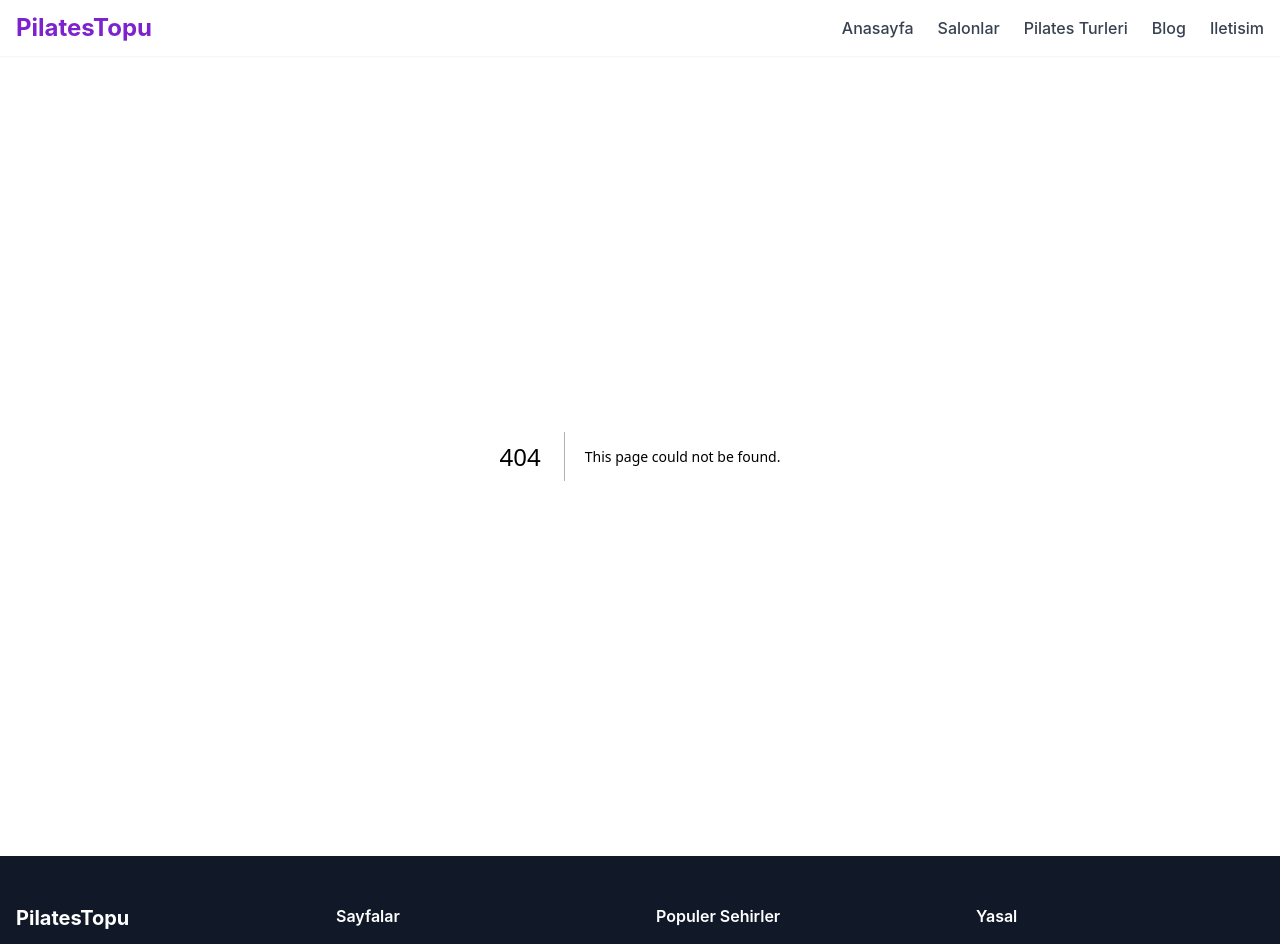
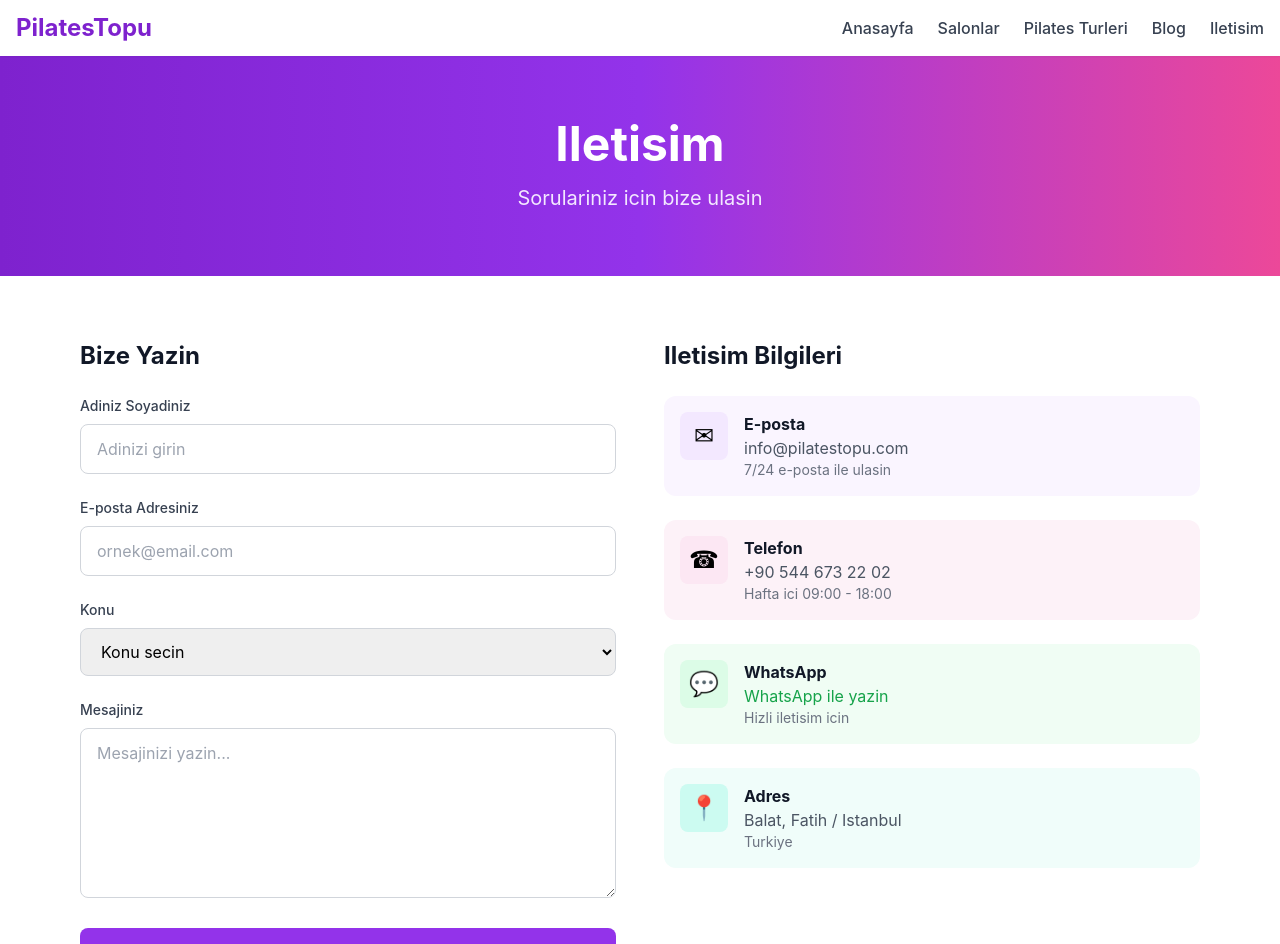
Before and after one commit to mistalyon/pilatestopu-next, a Next.js app: page /iletisim in a window 1280 px wide. Before the commit this address had no page. Shown: the top 944 px of the page. Built offline with nearby package versions, Linux system fonts and the light colour scheme.

Commit message:
feat: add iletisim (contact) page

```diff
--- /dev/null
+++ b/src/app/iletisim/page.tsx
@@ -0,0 +1,93 @@
+import type { Metadata } from "next";
+
+export const metadata: Metadata = {
+  title: "Iletisim - PilatesTopu | Bize Ulasin",
+  description: "PilatesTopu.com ile iletisime gecin. Sorulariniz, onerileriniz veya is birligi teklifleriniz icin bize ulasin.",
+};
+
+export default function IletisimPage() {
+  return (
+    <main className="min-h-screen">
+      <section className="bg-gradient-to-r from-purple-700 via-purple-600 to-pink-500 py-16">
+        <div className="max-w-4xl mx-auto px-4 text-center">
+          <h1 className="text-4xl md:text-5xl font-bold text-white mb-4">Iletisim</h1>
+          <p className="text-xl text-purple-100">Sorulariniz icin bize ulasin</p>
+        </div>
+      </section>
+
+      <section className="max-w-6xl mx-auto px-4 py-16">
+        <div className="grid grid-cols-1 lg:grid-cols-2 gap-12">
+          <div>
+            <h2 className="text-2xl font-bold text-gray-900 mb-6">Bize Yazin</h2>
+            <form className="space-y-6">
+              <div>
+                <label htmlFor="name" className="block text-sm font-medium text-gray-700 mb-2">Adiniz Soyadiniz</label>
+                <input type="text" id="name" name="name" className="w-full px-4 py-3 border border-gray-300 rounded-lg focus:ring-2 focus:ring-purple-500 focus:border-transparent" placeholder="Adinizi girin" />
+              </div>
+              <div>
+                <label htmlFor="email" className="block text-sm font-medium text-gray-700 mb-2">E-posta Adresiniz</label>
+                <input type="email" id="email" name="email" className="w-full px-4 py-3 border border-gray-300 rounded-lg focus:ring-2 focus:ring-purple-500 focus:border-transparent" placeholder="ornek@email.com" />
+              </div>
+              <div>
+                <label htmlFor="subject" className="block text-sm font-medium text-gray-700 mb-2">Konu</label>
+                <select id="subject" name="subject" className="w-full px-4 py-3 border border-gray-300 rounded-lg focus:ring-2 focus:ring-purple-500 focus:border-transparent">
+                  <option value="">Konu secin</option>
+                  <option value="genel">Genel Soru</option>
+                  <option value="salon">Salon Kaydi</option>
+                  <option value="is-ortakligi">Is Ortakligi</option>
+                  <option value="sikayet">Sikayet/Oneri</option>
+                  <option value="teknik">Teknik Destek</option>
+                </select>
+              </div>
+              <div>
+                <label htmlFor="message" className="block text-sm font-medium text-gray-700 mb-2">Mesajiniz</label>
+                <textarea id="message" name="message" rows={6} className="w-full px-4 py-3 border border-gray-300 rounded-lg focus:ring-2 focus:ring-purple-500 focus:border-transparent" placeholder="Mesajinizi yazin..." />
+              </div>
+              <button type="submit" className="w-full bg-purple-600 text-white py-3 px-6 rounded-lg font-medium hover:bg-purple-700 transition-colors">
+                Gonder
+              </button>
+            </form>
+          </div>
+
+          <div>
+            <h2 className="text-2xl font-bold text-gray-900 mb-6">Iletisim Bilgileri</h2>
+            <div className="space-y-6">
+              <div className="flex items-start gap-4 p-4 bg-purple-50 rounded-xl">
+                <div className="w-12 h-12 bg-purple-100 rounded-lg flex items-center justify-center text-2xl">&#9993;</div>
+                <div>
+                  <h3 className="font-bold text-gray-900">E-posta</h3>
+                  <p className="text-gray-600">info@pilatestopu.com</p>
+                  <p className="text-sm text-gray-500">7/24 e-posta ile ulasin</p>
+                </div>
+              </div>
+              <div className="flex items-start gap-4 p-4 bg-pink-50 rounded-xl">
+                <div className="w-12 h-12 bg-pink-100 rounded-lg flex items-center justify-center text-2xl">&#9742;</div>
+                <div>
+                  <h3 className="font-bold text-gray-900">Telefon</h3>
+                  <p className="text-gray-600">+90 544 673 22 02</p>
+                  <p className="text-sm text-gray-500">Hafta ici 09:00 - 18:00</p>
+                </div>
+              </div>
+              <div className="flex items-start gap-4 p-4 bg-green-50 rounded-xl">
+                <div className="w-12 h-12 bg-green-100 rounded-lg flex items-center justify-center text-2xl">&#128172;</div>
+                <div>
+                  <h3 className="font-bold text-gray-900">WhatsApp</h3>
+                  <a href="https://wa.me/905446732202" target="_blank" rel="noopener noreferrer" className="text-green-600 hover:text-green-700">WhatsApp ile yazin</a>
+                  <p className="text-sm text-gray-500">Hizli iletisim icin</p>
+                </div>
+              </div>
+              <div className="flex items-start gap-4 p-4 bg-teal-50 rounded-xl">
+                <div className="w-12 h-12 bg-teal-100 rounded-lg flex items-center justify-center text-2xl">&#128205;</div>
+                <div>
+                  <h3 className="font-bold text-gray-900">Adres</h3>
+                  <p className="text-gray-600">Balat, Fatih / Istanbul</p>
+                  <p className="text-sm text-gray-500">Turkiye</p>
+                </div>
+              </div>
+            </div>
+          </div>
+        </div>
+      </section>
+    </main>
+  );
+}
```
